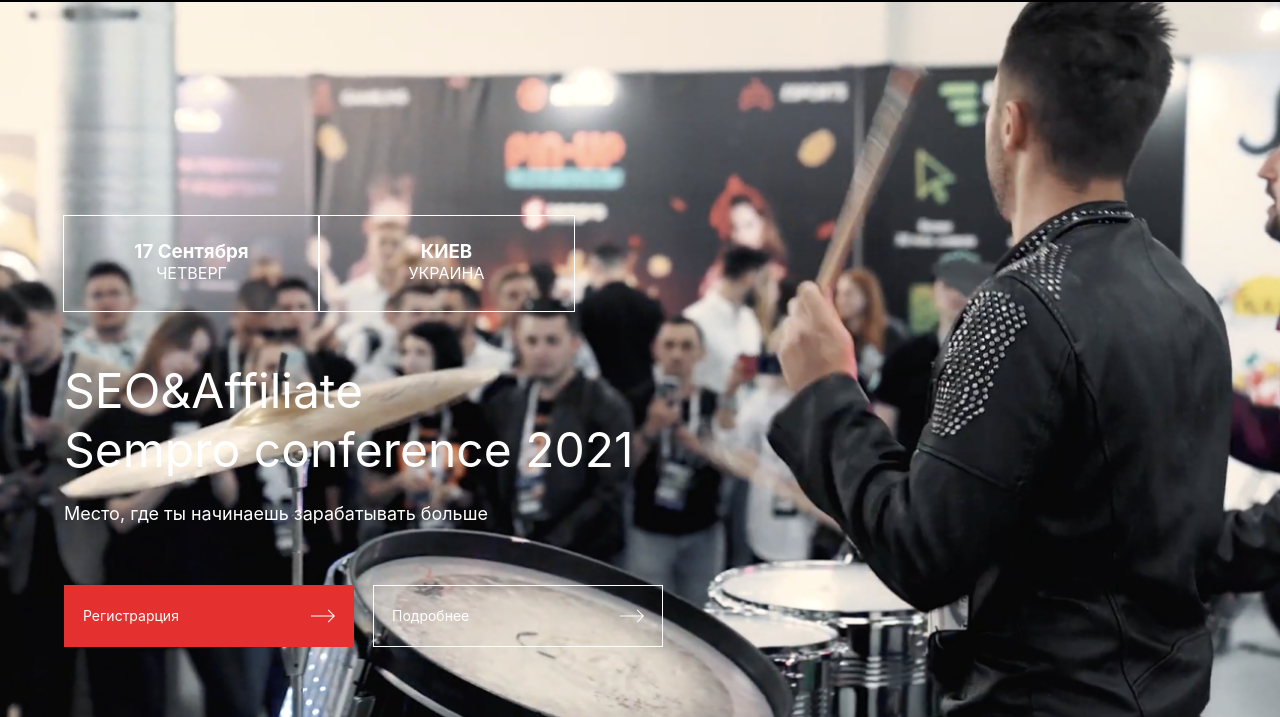
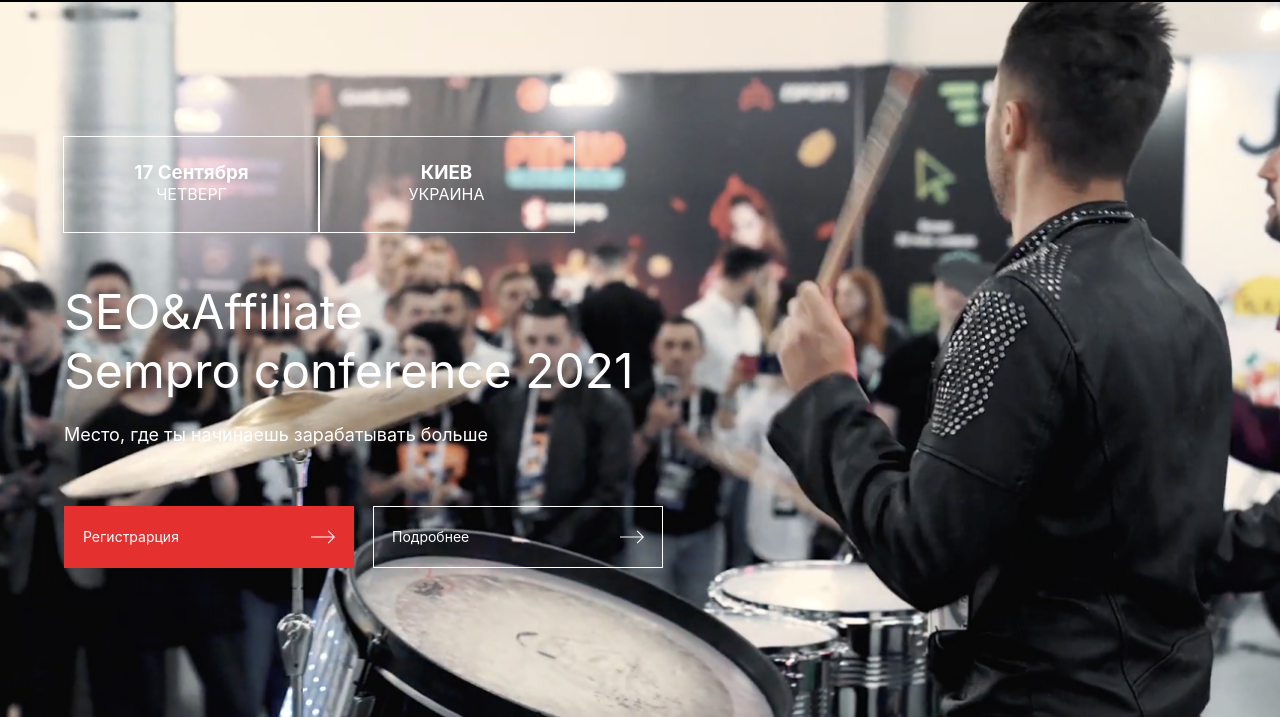
Before and after one commit to danylo-dobrovolskyi/trionika_test_task, a website built with Parcel: page src/index.html in a window 1280 px wide. Shown: the part 70-787 px from the top of the page. Built offline with nearby package versions, Linux system fonts and the light colour scheme.

Commit message:
some small fixes

```diff
--- a/src/styles/blocks/event.scss
+++ b/src/styles/blocks/event.scss
@@ -27,7 +27,7 @@
   display: inline-block;
   outline: 1px solid #fff;
   padding: 24px 64px;
-  margin-top: 214px;
+  margin-top: 135px;
 }
 
 .event__info--details {
```
